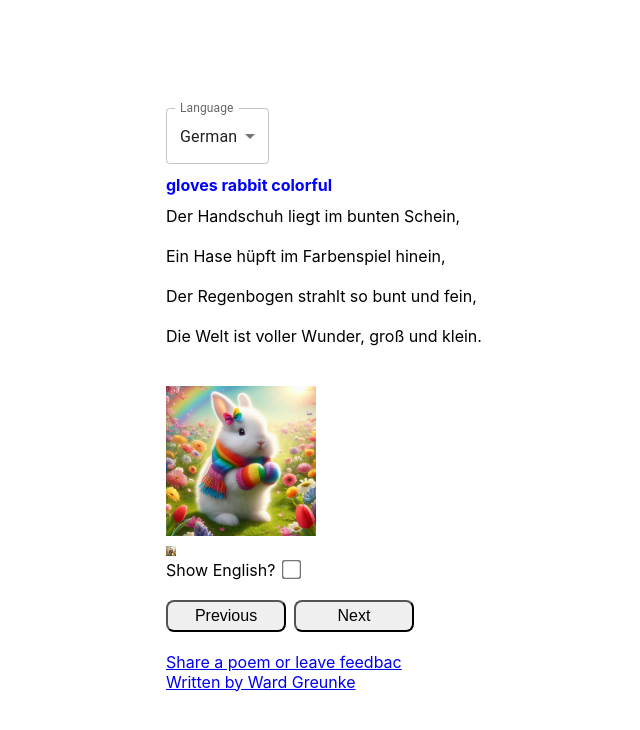
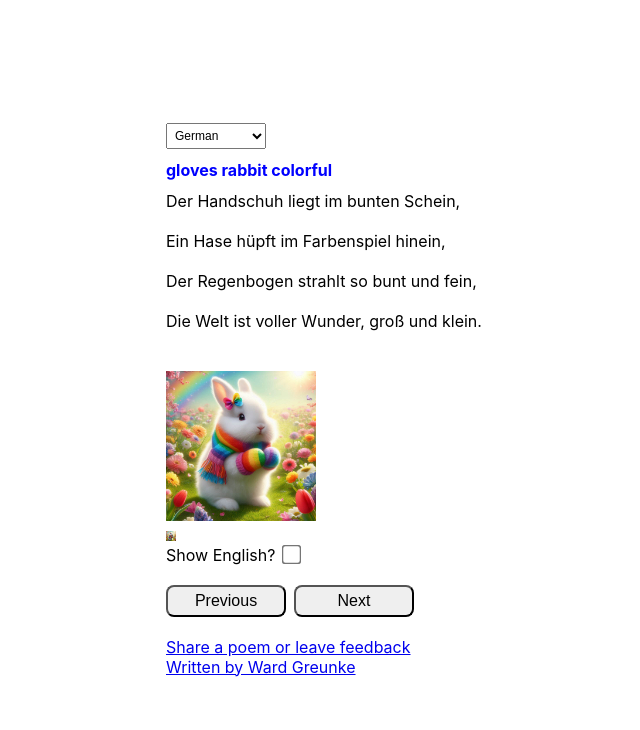
Before and after one commit to wgreunke/poems, a React (Create React App) app: page / in a window 1280 px wide. Shown: the top 730 px of the page, without its empty margins (78-718 px from the left). Built offline with nearby package versions, Linux system fonts and the light colour scheme.

Commit message:
Fixing language chooser.

```diff
--- a/src/App.js
+++ b/src/App.js
@@ -67,26 +67,21 @@ const LanguageChooser=({setChosenLanguage,setCurrentIndex})=>{
 
   return(
   //Dropdown for the given languages
-    <Box sx={{minWidth:100}}>
-    <FormControl>
-    <InputLabel id="language-select">Language</InputLabel>
-    <Select
-    labelId="language-select"
+    <div>
+    <select
     id="language-select"
     value={selectedLanguage}
-    label="Language"
     onChange={handleLanguageChange}
-    PaperProps={{
-      style: { maxHeight: '20px' }, // Adjust the height as needed
-    }}
+    style={{ width: '100px', padding: '4px', fontSize: '12px' }}
     >
-    <MenuItem value="German">German</MenuItem>
-    <MenuItem value="Spanish">Spanish</MenuItem>
-    </Select>
-    </FormControl>
-    </Box>
+    <option value="German">German</option>
+    <option value="Spanish">Spanish</option>
+    </select>
+    </div>
+
   );
 }
+
 
 const DisplayPoem = ({ poem_data, currentIndex,showBase, chosenLanguage }) => {
   return (
@@ -198,7 +193,7 @@ const handleToggle=()=> {setShowBase(!showBase);};
           <NavigationButtons onNext={handleNext} onPrevious={handlePrevious} />
 
           <br style={{height:'3px'}}></br>
-          <a href="https://docs.google.com/forms/d/e/1FAIpQLSc6BFc00n1gch93HZzOI5WN4LjfIw4lrOaMZmGFYfEYWND4Ug/viewform?usp=sf_link" alt="">Share a poem or leave feedbac</a>
+          <a href="https://docs.google.com/forms/d/e/1FAIpQLSc6BFc00n1gch93HZzOI5WN4LjfIw4lrOaMZmGFYfEYWND4Ug/viewform?usp=sf_link" alt="">Share a poem or leave feedback</a>
           <br></br>
           <a href="https://www.linkedin.com/in/wgreunke/" alt=""> Written by Ward Greunke</a>
         </div>
```
